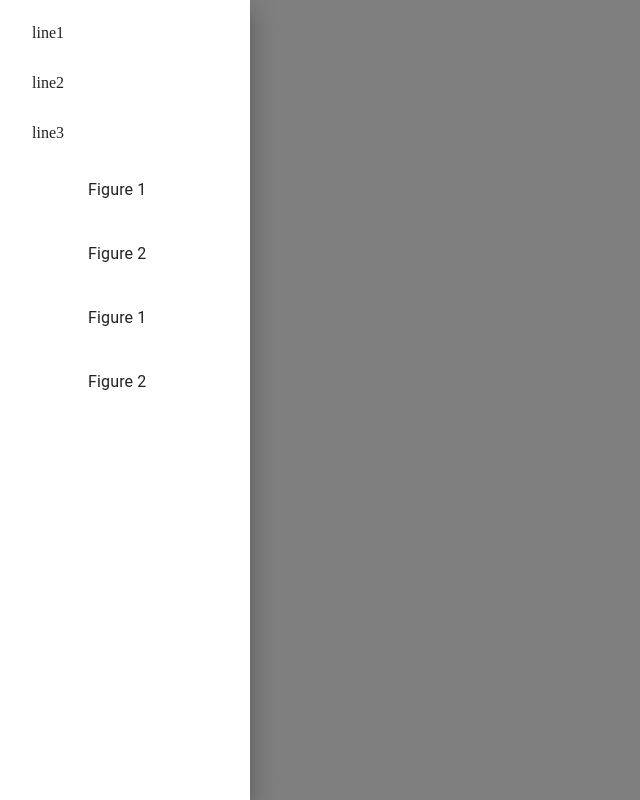
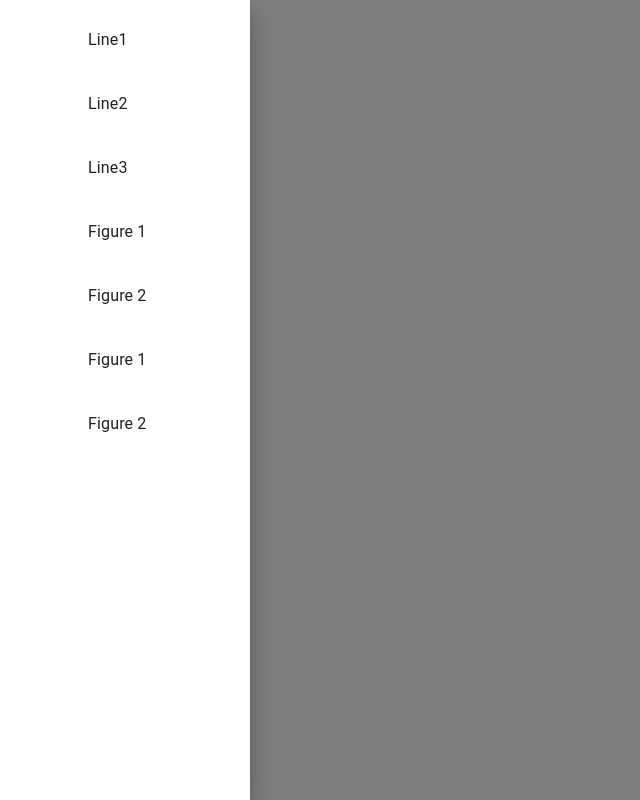
Before and after one commit to rmakarov/svgDrawer, a React app: page / in a window 1280 px wide. Both pictures are taken after a click on the button "OPEN MENU". Shown: the whole page, without its empty margins (0-640 px from the left). Built offline with nearby package versions, Linux system fonts and the light colour scheme.

Commit message:
Feature2: Added ListItemIcon.

```diff
--- a/src/app/components/toolBar/ToolBar.js
+++ b/src/app/components/toolBar/ToolBar.js
@@ -30,17 +30,20 @@ class ToolBar extends Component {
                        <List>
                            <ListItem>
                                <ListItemButton>
-                                   line1
+                                   <ListItemIcon></ListItemIcon>
+                                   <ListItemText>Line1</ListItemText>
                                </ListItemButton>
                            </ListItem>
                            <ListItem>
                                <ListItemButton>
-                                   line2
+                                   <ListItemIcon></ListItemIcon>
+                                   <ListItemText>Line2</ListItemText>
                                </ListItemButton>
                            </ListItem>
                            <ListItem>
                                <ListItemButton>
-                                   line3
+                                   <ListItemIcon></ListItemIcon>
+                                   <ListItemText>Line3</ListItemText>
                                </ListItemButton>
                            </ListItem>
                            <ListItem>
```
